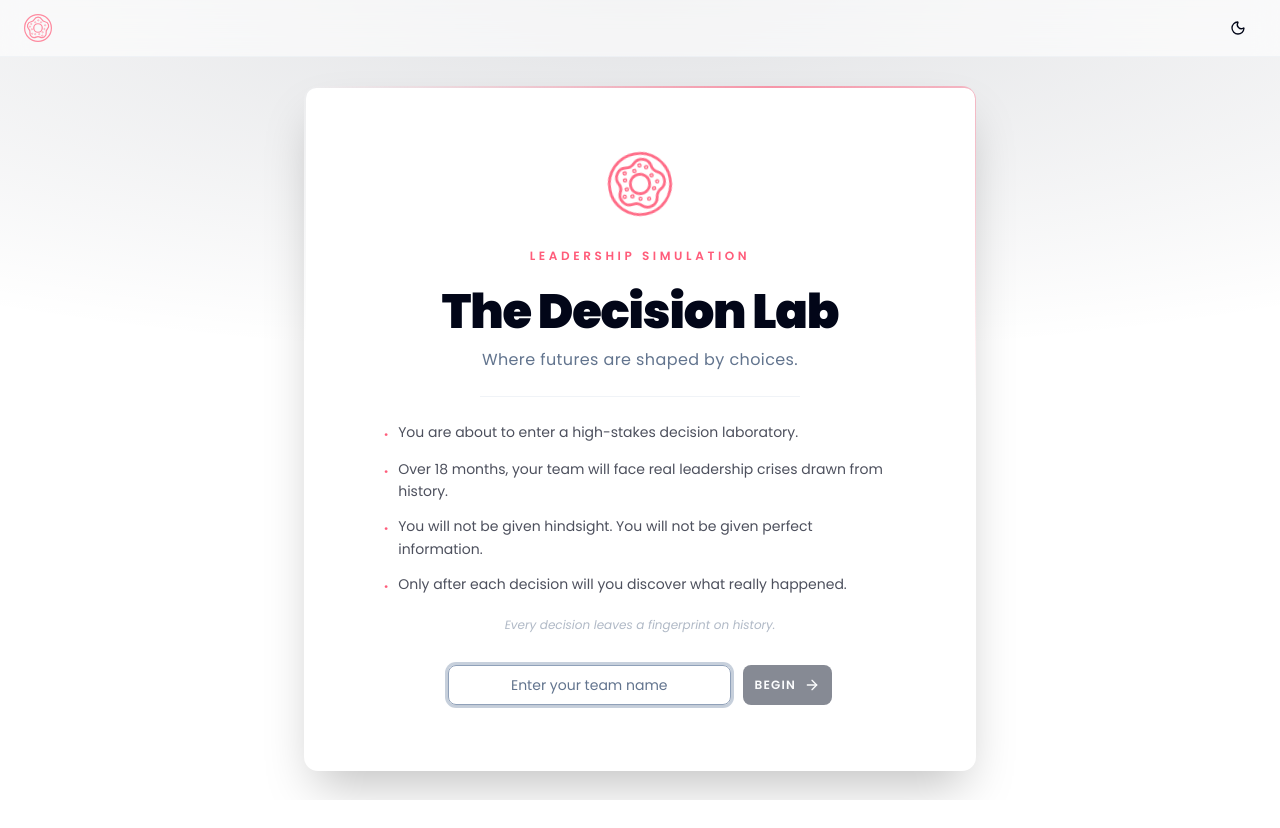
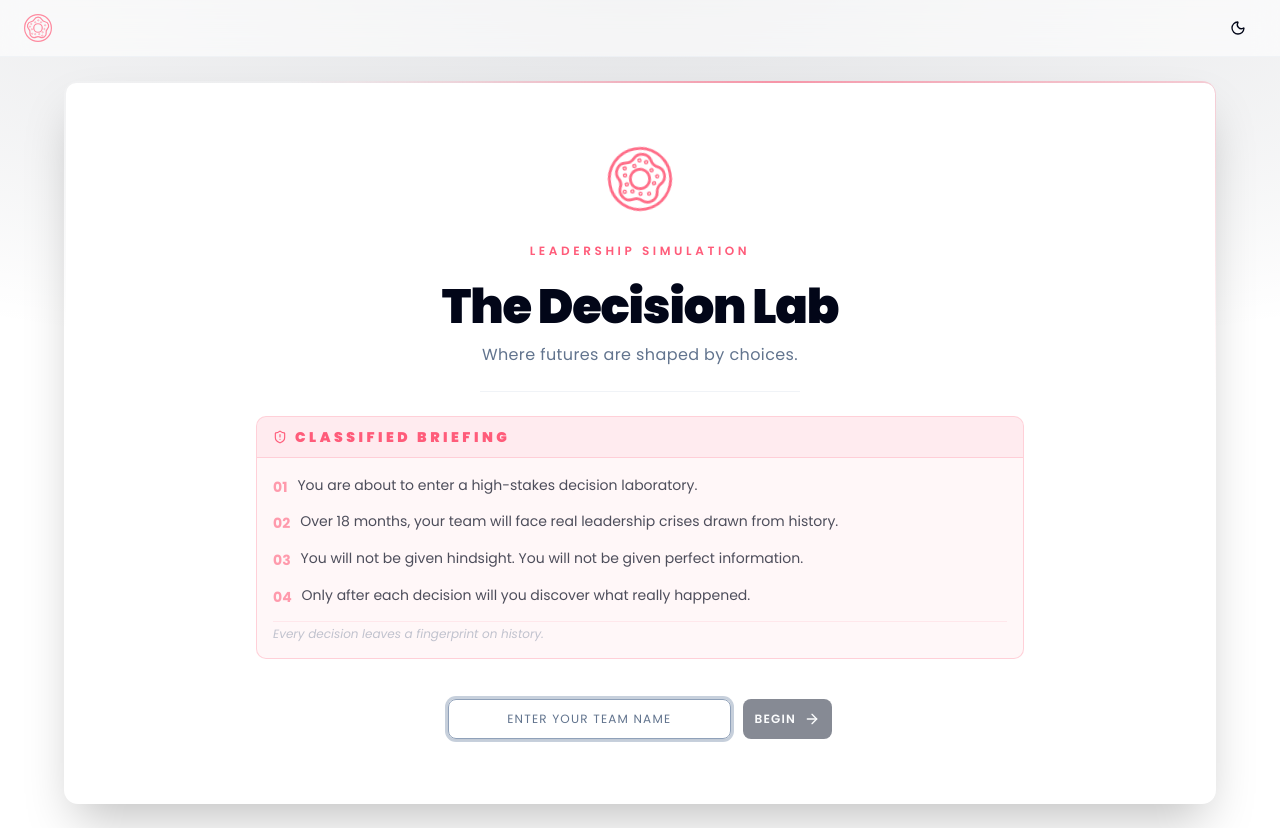
Before and after one commit to prabapro/decision-lab, a React (Vite) app: page / in a window 1280 px wide. Before the commit the page ends 800 px from the top, so only its background shows below. Built offline with nearby package versions, Linux system fonts and the light colour scheme.

Commit message:
♻️ refactor home

```diff
--- a/src/pages/Home.jsx
+++ b/src/pages/Home.jsx
@@ -8,12 +8,51 @@ import GameGuard from '@components/common/GameGuard';
 import AnimatedBorderCard from '@components/common/AnimatedBorderCard';
 import { Button } from '@components/ui/button';
 import { Input } from '@components/ui/input';
-import { ArrowRight } from 'lucide-react';
+import { ArrowRight, ShieldAlert } from 'lucide-react';
+
+// ---------------------------------------------------------------------------
+// Classified briefing block — wraps INTRO_LINES in a dossier-style container
+// ---------------------------------------------------------------------------
+
+function ClassifiedBriefing() {
+  return (
+    <div className="border border-accent-foreground/25 rounded-lg bg-accent-foreground/5 overflow-hidden">
+      {/* Header bar */}
+      <div className="flex items-center gap-2 px-4 py-2.5 border-b border-accent-foreground/20 bg-accent-foreground/8">
+        <ShieldAlert className="w-3.5 h-3.5 text-accent-foreground shrink-0" />
+        <span className="text-sm font-black tracking-[0.25em] uppercase text-accent-foreground select-none">
+          Classified Briefing
+        </span>
+      </div>
+
+      {/* Lines */}
+      <div className="px-4 py-4 space-y-3">
+        {INTRO_LINES.map((line, i) => (
+          <p
+            key={i}
+            className="text-sm leading-relaxed text-foreground/70 flex gap-2.5">
+            <span className="text-accent-foreground/60 mt-0.5 shrink-0 font-bold select-none">
+              {String(i + 1).padStart(2, '0')}
+            </span>
+            {line}
+          </p>
+        ))}
+
+        {/* Redacted footer line */}
+        <p className="italic text-muted-foreground/40 text-xs pt-1 border-t border-accent-foreground/10 mt-2">
+          Every decision leaves a fingerprint on history.
+        </p>
+      </div>
+    </div>
+  );
+}
+
+// ---------------------------------------------------------------------------
+// Page
+// ---------------------------------------------------------------------------
 
 export default function Home() {
   return (
-    // Only idle users should see the welcome screen.
-    // playing → resume at /play | ended → go to /results
     <GameGuard
       requiredStatus="idle"
       redirectMap={{ playing: '/play', ended: '/results' }}>
@@ -29,21 +68,23 @@ function HomeContent() {
 
   const handleStart = () => {
     if (!teamName.trim()) return;
-    // Mark this as an active browser session BEFORE navigating, so Play.jsx
-    // knows this is a fresh start — not a browser-reopen of a persisted game.
     try {
       sessionStorage.setItem('decision-lab-session', '1');
     } catch {
       /* ignore */
     }
-    startGame(teamName);
+    startGame(teamName.toUpperCase());
     navigate('/play');
+  };
+
+  const handleTeamNameChange = (e) => {
+    setTeamName(e.target.value.toUpperCase());
   };
 
   return (
     <div className="flex-1 flex items-center justify-center p-6 font-game">
       <AnimatedBorderCard
-        className="w-full max-w-2xl shadow-2xl"
+        className="w-full max-w-6xl shadow-2xl"
         innerClassName="px-8 py-12 sm:px-14 sm:py-16">
         {/* ── Spinning logo mark ──────────────────────────────────────── */}
         <div className="flex justify-center mb-8">
@@ -72,34 +113,21 @@ function HomeContent() {
         {/* ── Divider ─────────────────────────────────────────────────── */}
         <div className="h-px bg-border/50 max-w-xs mx-auto mb-6" />
 
-        {/* ── Intro lines ─────────────────────────────────────────────── */}
-        <div className="space-y-3 text-left max-w-lg mx-auto mb-8">
-          {INTRO_LINES.map((line, i) => (
-            <p
-              key={i}
-              className="text-sm leading-relaxed text-foreground/70 flex gap-2.5">
-              {/* Accent bullet */}
-              <span className="text-accent-foreground mt-0.5 shrink-0 font-bold select-none">
-                ·
-              </span>
-              {line}
-            </p>
-          ))}
-          <p className="italic text-muted-foreground/50 text-xs pt-2 text-center">
-            Every decision leaves a fingerprint on history.
-          </p>
+        {/* ── Classified briefing ─────────────────────────────────────── */}
+        <div className="max-w-3xl mx-auto mb-10">
+          <ClassifiedBriefing />
         </div>
 
         {/* ── Input + CTA ─────────────────────────────────────────────── */}
         <div className="flex flex-col sm:flex-row gap-3 max-w-sm mx-auto w-full">
           <Input
             type="text"
-            placeholder="Enter your team name"
+            placeholder="ENTER YOUR TEAM NAME"
             value={teamName}
-            onChange={(e) => setTeamName(e.target.value)}
+            onChange={handleTeamNameChange}
             onKeyDown={(e) => e.key === 'Enter' && handleStart()}
             maxLength={40}
-            className="text-center font-game h-10"
+            className="text-center font-game h-10 uppercase placeholder:normal-case placeholder:tracking-widest placeholder:text-xs"
             autoFocus
           />
           <Button
```
